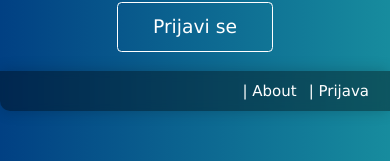
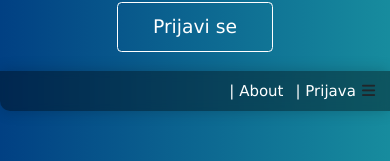
Before and after one commit to stopcagic/profa-rating, a Vue app in the folder FRONTEND/: page / in a window 390 px wide. Shown: the part 877-1038 px from the top of the page. Built offline with nearby package versions, Linux system fonts and the light colour scheme; what vue-js-modal would draw is missing.

Commit message:
Update header.vue

```diff
--- a/FRONTEND/src/components/header.vue
+++ b/FRONTEND/src/components/header.vue
@@ -1,11 +1,14 @@
 <template>
   <div class="naslov">
-    <div class="col-xs-12 .col-sm-12 .col-md-12 col-lg-12">
-      <ul type="button" class="navbar">
-        <div class="row">
+    <ul class="navbar">
       <button class="button">
         <router-link class="link" to="/about">
-              <a v-bind:class="{currentLink: isActive}" @click="myFilter" class="dugme">| About</a>
+          <a
+            v-bind:class="{ currentLink: isActive }"
+            @click="myFilter"
+            class="dugme"
+            >| About</a
+          >
         </router-link>
       </button>
 
@@ -40,9 +43,10 @@
           </router-link>
         </button>
       </div>
-        </div>
+      <a href="javascript:void(0);" class="ikona" onclick="myFunction()">
+        <i class="fa fa-bars"></i>
+      </a>
     </ul>
-    </div>
   </div>
 </template>
 <script>
@@ -62,7 +66,7 @@ export default {
       auth.logout();
       this.$router.go();
     },
-    myFilter: function () {
+    myFilter: function() {
       this.isActive = !this.isActive;
       // some code to filter users
     },
@@ -87,7 +91,6 @@ ul {
   background-color: rgba(0, 0, 0, 0.384);
   backdrop-filter: blur(5px);
   -webkit-animation: w70 3s ease backwards;
-  animation: 3s ease backwards;
 }
 .naslov .w70 {
   margin-left: 0%;
@@ -127,7 +130,9 @@ ul {
   opacity: 1;
   right: 0;
 }
-
+.naslov .ikona {
+  display: none;
+}
 .link {
   color: white;
 }
@@ -148,6 +153,13 @@ ul {
   }
 }
 
-@media (max-width: 375px) {
+@media screen and (max-width: 600px) {
+  .navbar .button {
+    color: black;
+  }
+  .naslov a.ikona {
+    float: right;
+    display: block;
+  }
 }
 </style>
```
Lines whose indentation alone changed are shown as unchanged.
